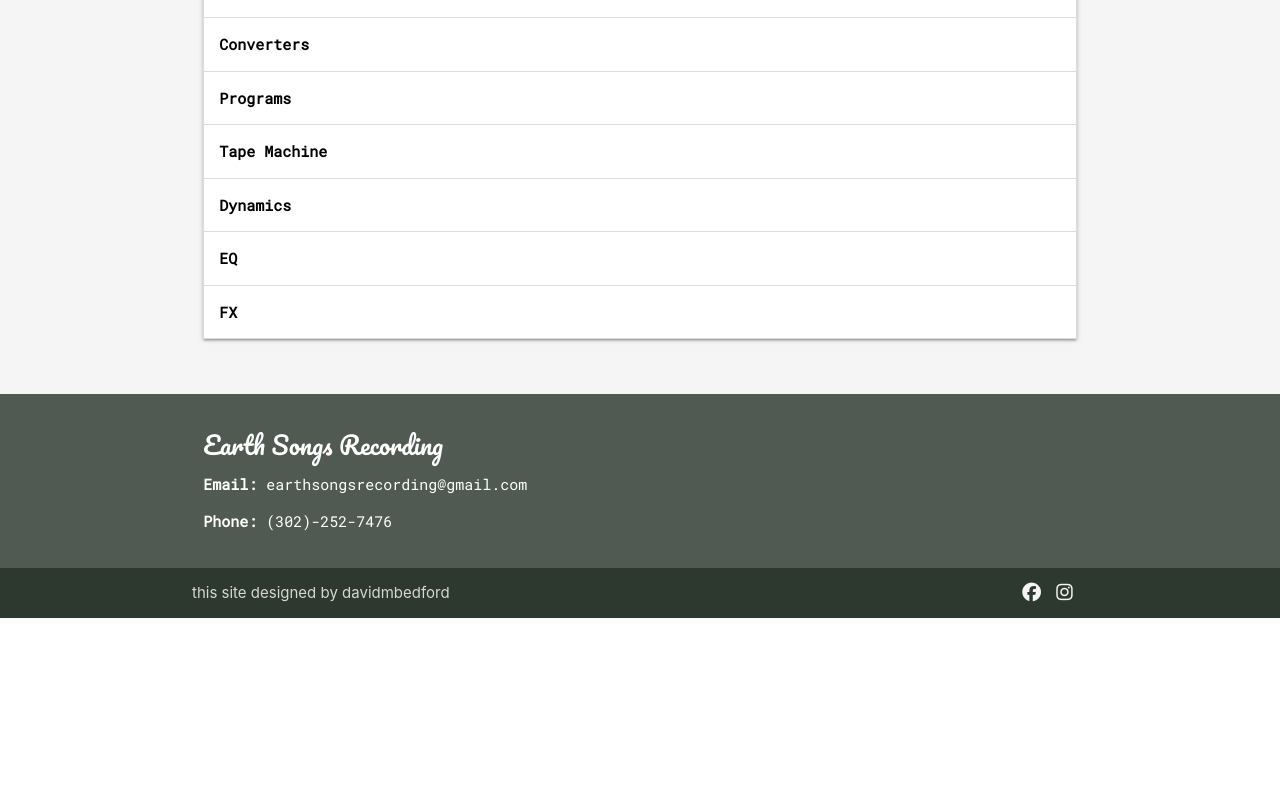
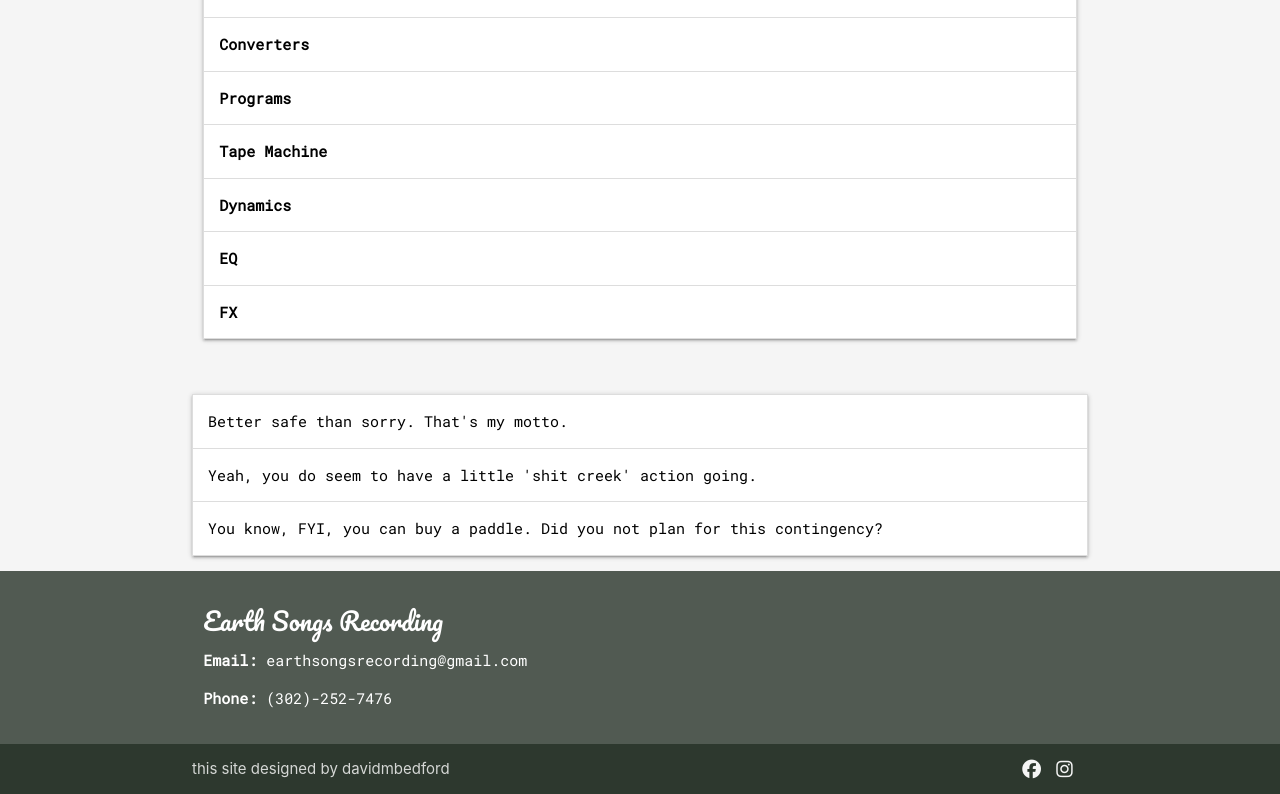
Before and after one commit to davidmbedford/joni-portfolio, a React (Create React App) app: page /gear in a window 1280 px wide. Shown: the part 924-1718 px from the top of the page. Before the commit the page ends 1542 px from the top, so only its background shows below. Built offline with nearby package versions, Linux system fonts and the light colour scheme.

Commit message:
dummy collapsible working properly

```diff
--- a/package.json
+++ b/package.json
@@ -5,7 +5,7 @@
   "dependencies": {
     "react": "^16.11.0",
     "react-dom": "^16.11.0",
-    "react-materialize": "^3.5.8",
+    "react-materialize": "^3.5.9",
     "react-router-dom": "^5.1.2",
     "react-scripts": "3.2.0"
   },
--- a/src/screens/gear/index.js
+++ b/src/screens/gear/index.js
@@ -1,4 +1,5 @@
 import React, { Component } from 'react';
+import { Collapsible, CollapsibleItem } from 'react-materialize';
 import './style.css';
 
 class Gear extends Component {
@@ -165,6 +166,34 @@ class Gear extends Component {
               </div>
               </div>
             </div>
+
+
+  <Collapsible accordion>
+  <CollapsibleItem
+    expanded={false}
+    header="Better safe than sorry. That's my motto."
+    node="div"
+  >
+    Better safe than sorry. That's my motto.
+  </CollapsibleItem>
+  <CollapsibleItem
+    expanded={false}
+    header="Yeah, you do seem to have a little 'shit creek' action going."
+    node="div"
+  >
+    Yeah, you do seem to have a little 'shit creek' action going.
+  </CollapsibleItem>
+  <CollapsibleItem
+    expanded={false}
+    header="You know, FYI, you can buy a paddle. Did you not plan for this contingency?"
+    node="div"
+  >
+    <p>You know, FYI, you can buy a paddle. Did you not plan for this contingency?</p>
+    <p>Yeah, you do seem to have a little 'shit creek' action going.</p>
+  </CollapsibleItem>
+</Collapsible>
+
+
           </div>
         </div>
       </div>
```
Also changed, not shown: src/App.js (indentation only), 1 other file (tests, documents, lock files or other folders).
